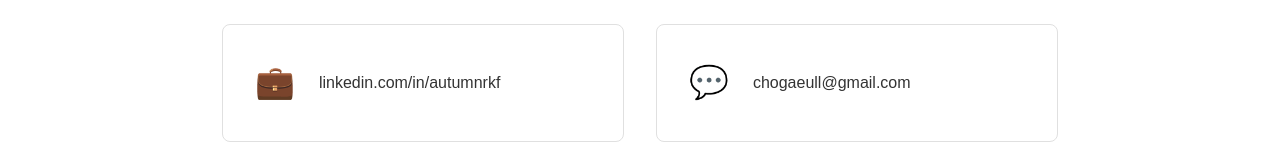
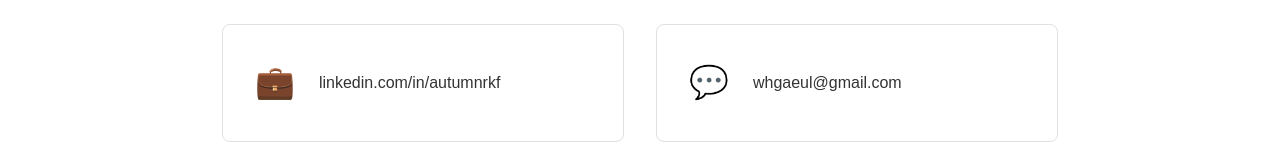
Before and after one commit to autumn-scv/nona, a Vue app: page /contact in a window 1280 px wide. Shown: the part 267-427 px from the top of the page. Built offline with nearby package versions, Linux system fonts and the light colour scheme.

Commit message:
fix: 연락 이메일 주소를 바꾼다

```diff
--- a/src/pages/ContactPage.vue
+++ b/src/pages/ContactPage.vue
@@ -9,9 +9,9 @@
         <div class="icon" aria-hidden="true">💼</div>
         <div class="label">linkedin.com/in/autumnrkf</div>
       </a>
-      <a href="mailto:chogaeull@gmail.com" class="contact-card">
+      <a href="mailto:whgaeul@gmail.com" class="contact-card">
         <div class="icon" aria-hidden="true">💬</div>
-        <div class="label">chogaeull@gmail.com</div>
+        <div class="label">whgaeul@gmail.com</div>
       </a>
     </div>
   </section>
```
